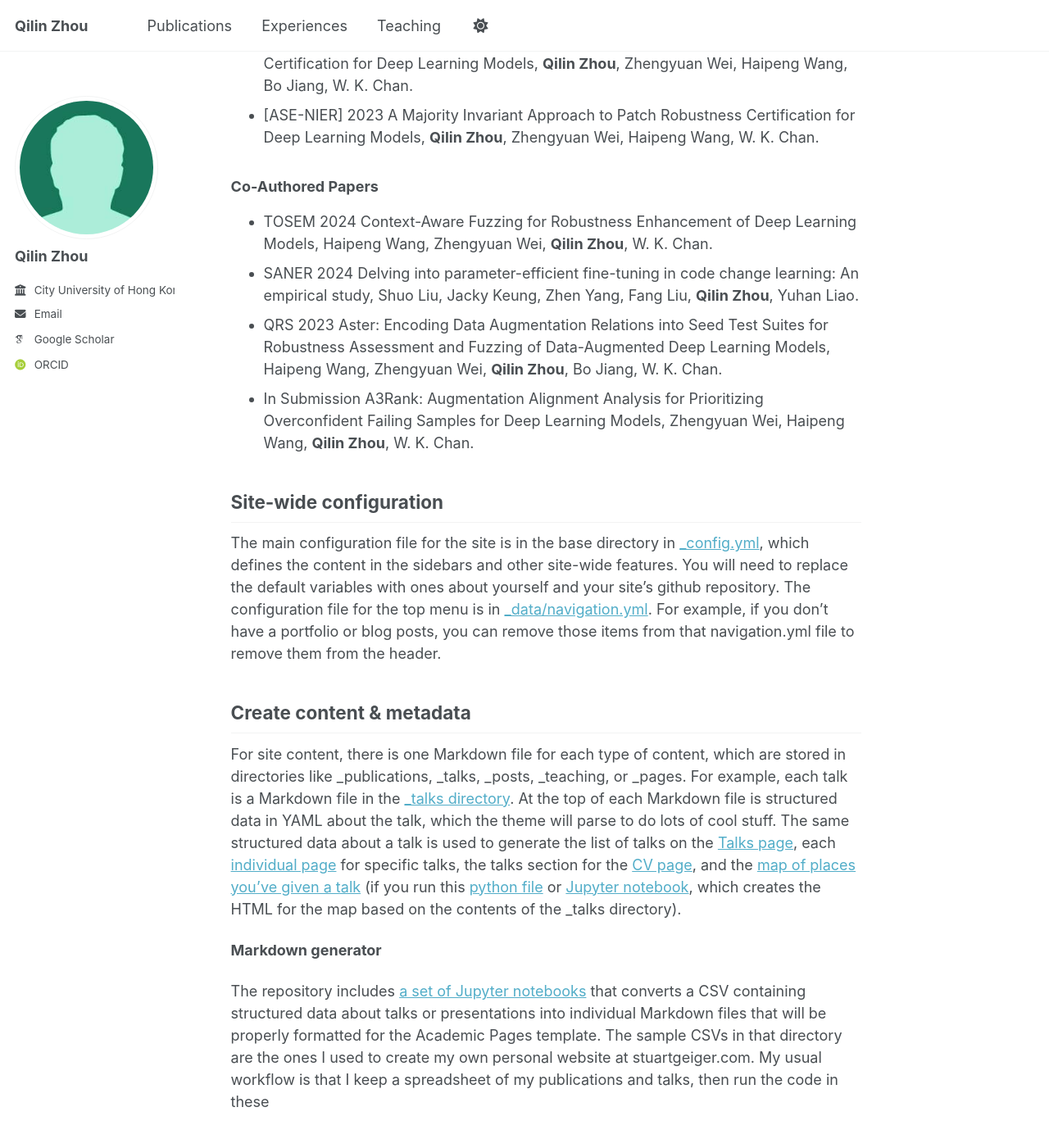
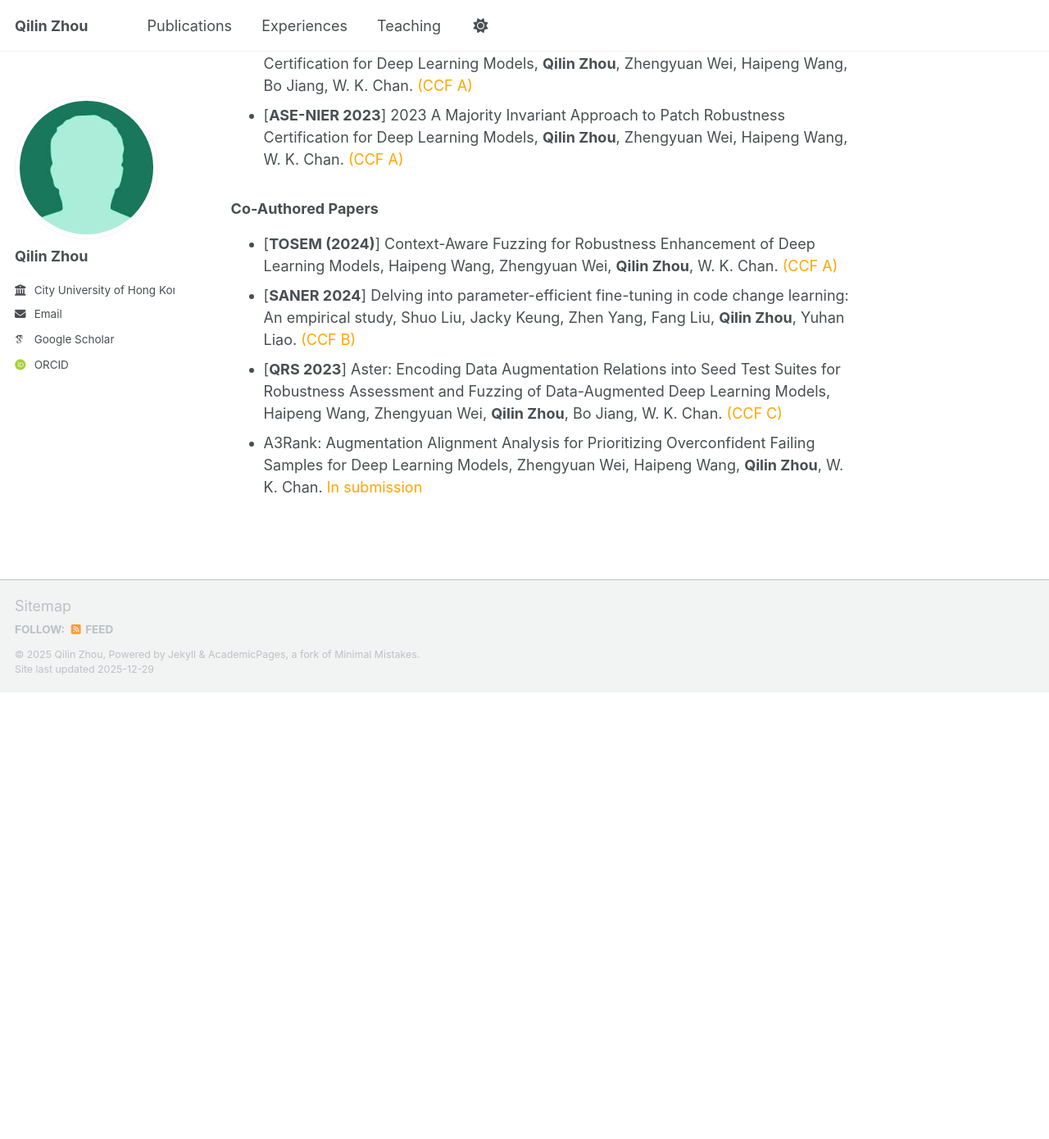
Before and after one commit to qilin-zhou/qilin-zhou.github.io, a Jekyll site: the page built from _pages/about.md, in a window 1280 px wide and 1400 px high, scrolled down 620 px. Shown: the top 1390 px of the window at 82% size. Built offline with Jekyll 4.4.1, drawn with Linux system fonts in a browser that asks for light colours; some web fonts are replaced; a script bundle is joined from its source files by our own code; library files that are not in the unit come from our copies; after the commit the page ends 1465 px from its top, so only the background shows below that; some of the changed text lies outside the part shown.

Commit message:
Update about.md

```diff
--- a/_pages/about.md
+++ b/_pages/about.md
@@ -11,31 +11,16 @@ Qilin Zhou is a 4th-year PhD candidate in the [Department of Computer Science at
 
 Publications
 ======
-  <div class="wordwrap">You can also find my articles on <a href="{{site.author.googlescholar}}">my Google Scholar profile</a>.</div>
+  <div class="wordwrap">You can also find my publications on <a href="{{site.author.googlescholar}}">my Google Scholar profile</a>.</div>
 
 ### First-Author Papers
-- [T-Rel] 2025 Toward Patch Robustness Certification and Detection for Deep Learning Systems Beyond Consistent Samples, **Qilin Zhou**, Zhengyuan Wei, Haipeng Wang, Zheng Wang, W. K. Chan.
-- [QRS] 2025 Scalable and Precise Patch Robustness Certification for Deep Learning Models with Top-k Predictions, **Qilin Zhou**, Haipeng Wang, Zhengyuan Wei, W. K. Chan.
-- [FSE] 2024 CrossCert: A Cross-Checking Detection Approach to Patch Robustness Certification for Deep Learning Models, **Qilin Zhou**, Zhengyuan Wei, Haipeng Wang, Bo Jiang, W. K. Chan.
-- [ASE-NIER] 2023 A Majority Invariant Approach to Patch Robustness Certification for Deep Learning Models, **Qilin Zhou**, Zhengyuan Wei, Haipeng Wang, W. K. Chan.
+- [**T-Rel (2025)**] Toward Patch Robustness Certification and Detection for Deep Learning Systems Beyond Consistent Samples, **Qilin Zhou**, Zhengyuan Wei, Haipeng Wang, Zheng Wang, W. K. Chan. <font color=Orange>(JCR Q1, CCF C)</font>
+- [**QRS 2025**] Scalable and Precise Patch Robustness Certification for Deep Learning Models with Top-k Predictions, **Qilin Zhou**, Haipeng Wang, Zhengyuan Wei, W. K. Chan. <font color=Orange>(CCF C)</font>
+- [**FSE 2024**] CrossCert: A Cross-Checking Detection Approach to Patch Robustness Certification for Deep Learning Models, **Qilin Zhou**, Zhengyuan Wei, Haipeng Wang, Bo Jiang, W. K. Chan. <font color=Orange>(CCF A)</font>
+- [**ASE-NIER 2023**] 2023 A Majority Invariant Approach to Patch Robustness Certification for Deep Learning Models, **Qilin Zhou**, Zhengyuan Wei, Haipeng Wang, W. K. Chan. <font color=Orange>(CCF A)</font>
 
 ### Co-Authored Papers
-- TOSEM 2024 Context-Aware Fuzzing for Robustness Enhancement of Deep Learning Models, Haipeng Wang, Zhengyuan Wei, **Qilin Zhou**, W. K. Chan.
-- SANER 2024 Delving into parameter-efficient fine-tuning in code change learning: An empirical study, Shuo Liu, Jacky Keung, Zhen Yang, Fang Liu, **Qilin Zhou**, Yuhan Liao.
-- QRS 2023 Aster: Encoding Data Augmentation Relations into Seed Test Suites for Robustness Assessment and Fuzzing of Data-Augmented Deep Learning Models, Haipeng Wang, Zhengyuan Wei, **Qilin Zhou**, Bo Jiang, W. K. Chan.
-- In Submission A3Rank: Augmentation Alignment Analysis for Prioritizing Overconfident Failing Samples for Deep Learning Models, Zhengyuan Wei, Haipeng Wang, **Qilin Zhou**, W. K. Chan.
-
-
-Site-wide configuration
-------
-The main configuration file for the site is in the base directory in [_config.yml](https://github.com/academicpages/academicpages.github.io/blob/master/_config.yml), which defines the content in the sidebars and other site-wide features. You will need to replace the default variables with ones about yourself and your site's github repository. The configuration file for the top menu is in [_data/navigation.yml](https://github.com/academicpages/academicpages.github.io/blob/master/_data/navigation.yml). For example, if you don't have a portfolio or blog posts, you can remove those items from that navigation.yml file to remove them from the header.
-
-Create content & metadata
-------
-For site content, there is one Markdown file for each type of content, which are stored in directories like _publications, _talks, _posts, _teaching, or _pages. For example, each talk is a Markdown file in the [_talks directory](https://github.com/academicpages/academicpages.github.io/tree/master/_talks). At the top of each Markdown file is structured data in YAML about the talk, which the theme will parse to do lots of cool stuff. The same structured data about a talk is used to generate the list of talks on the [Talks page](https://academicpages.github.io/talks), each [individual page](https://academicpages.github.io/talks/2012-03-01-talk-1) for specific talks, the talks section for the [CV page](https://academicpages.github.io/cv), and the [map of places you've given a talk](https://academicpages.github.io/talkmap.html) (if you run this [python file](https://github.com/academicpages/academicpages.github.io/blob/master/talkmap.py) or [Jupyter notebook](https://github.com/academicpages/academicpages.github.io/blob/master/talkmap.ipynb), which creates the HTML for the map based on the contents of the _talks directory).
-
-
-**Markdown generator**
-
-The repository includes [a set of Jupyter notebooks](https://github.com/academicpages/academicpages.github.io/tree/master/markdown_generator
-) that converts a CSV containing structured data about talks or presentations into individual Markdown files that will be properly formatted for the Academic Pages template. The sample CSVs in that directory are the ones I used to create my own personal website at stuartgeiger.com. My usual workflow is that I keep a spreadsheet of my publications and talks, then run the code in these
+- [**TOSEM (2024)**] Context-Aware Fuzzing for Robustness Enhancement of Deep Learning Models, Haipeng Wang, Zhengyuan Wei, **Qilin Zhou**, W. K. Chan. <font color=Orange>(CCF A)</font>
+- [**SANER 2024**] Delving into parameter-efficient fine-tuning in code change learning: An empirical study, Shuo Liu, Jacky Keung, Zhen Yang, Fang Liu, **Qilin Zhou**, Yuhan Liao. <font color=Orange>(CCF B)</font>
+- [**QRS 2023**] Aster: Encoding Data Augmentation Relations into Seed Test Suites for Robustness Assessment and Fuzzing of Data-Augmented Deep Learning Models, Haipeng Wang, Zhengyuan Wei, **Qilin Zhou**, Bo Jiang, W. K. Chan. <font color=Orange>(CCF C)</font>
+- A3Rank: Augmentation Alignment Analysis for Prioritizing Overconfident Failing Samples for Deep Learning Models, Zhengyuan Wei, Haipeng Wang, **Qilin Zhou**, W. K. Chan. <font color=Orange>In submission</font>
```
